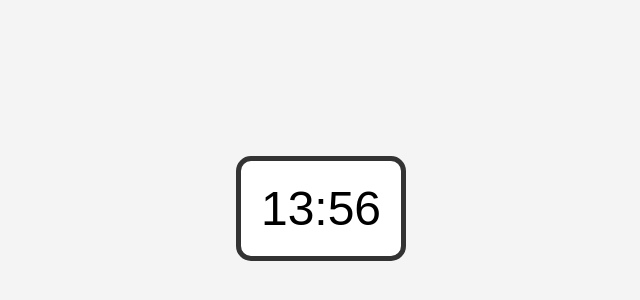
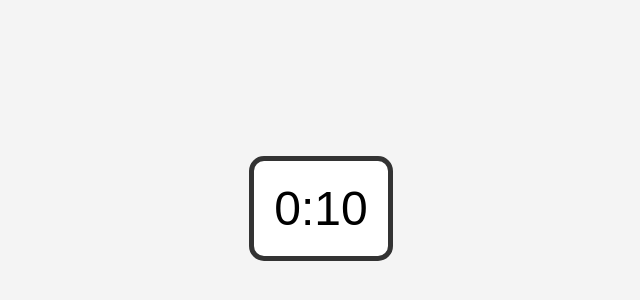
Before and after one commit to pedrolopes05/lokublpause.github.io, a plain HTML site: page index.html in a window 1280 px wide. Shown: the part 192-492 px from the top of the page, without its empty margins (319-959 px from the left). Drawn offline with Linux system fonts and the light colour scheme.

Commit message:
Update index.html

```diff
--- a/index.html
+++ b/index.html
@@ -3,7 +3,7 @@
 <head>
     <meta charset="UTF-8">
     <meta name="viewport" content="width=device-width, initial-scale=1.0">
-    <title>Minuteur de Pause</title>
+    <title>Minuteur de Test</title>
     <style>
         body {
             font-family: Arial, sans-serif;
@@ -26,19 +26,26 @@
 </head>
 <body>
     <div id="minuteur"></div>
+    <audio id="alarme" src="alarme.mp3"></audio> <!-- Assurez-vous d'avoir un fichier alarme.mp3 dans le même répertoire -->
     <script>
-        var secondes = 14 * 60;
+        var duree = 15 * 1000; // 15 secondes en millisecondes
+        var fin = new Date().getTime() + duree;
 
         function actualiserMinuteur() {
-            var minutes = Math.floor(secondes / 60);
-            var restantes = secondes % 60;
-            document.getElementById('minuteur').innerText = minutes + ":" + (restantes < 10 ? "0" : "") + restantes;
+            var maintenant = new Date().getTime();
+            var distance = fin - maintenant;
+            var secondes = Math.floor(distance / 1000);
+            document.getElementById('minuteur').innerText = "0:" + (secondes < 10 ? "0" : "") + secondes;
+
+            // Si le minuteur est fini, joue l'alarme
+            if (distance < 0) {
+                document.getElementById('minuteur').innerText = "Terminé!";
+                document.getElementById('alarme').play();
+                clearInterval(interval);
+            }
         }
 
-        setInterval(function() {
-            actualiserMinuteur();
-            if (secondes > 0) secondes--;
-        }, 1000);
+        var interval = setInterval(actualiserMinuteur, 1000);
 
         actualiserMinuteur();
     </script>
```
